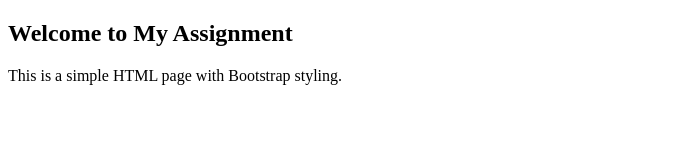
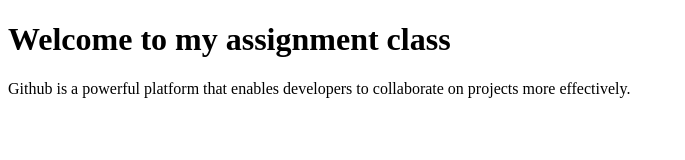
Before and after one commit to kasujjabash/assignment, a plain HTML site: page index.html in a window 1280 px wide. Shown: the whole page, without its empty margins (0-685 px from the left). Drawn offline with Linux system fonts and the light colour scheme.

Commit message:
add Mukula page

```diff
--- /dev/null
+++ b/#styles.css
@@ -0,0 +1,7 @@
+hi{
+    color: blue;
+    text-decoration: underline;
+}
+body{
+    text-align: center;
+}
--- a/index.html
+++ b/index.html
@@ -1,18 +1,14 @@
 <!DOCTYPE html>
 <html lang="en">
 <head>
-    <meta charset="UTF-8">
-    <meta name="viewport" content="width=device-width, initial-scale=1.0">
-    <title>Assignment</title>
+  <meta charset="UTF-8">
+  <meta name="viewport" content="width=device-width, initial-scale=1.0">
+  <link rel="stylesheet" href="#styles.css">
+  <title>Mukula page</title>
+
 </head>
 <body>
-   <section class="container bg-primary">
-     <div class="row">
-       <div class="col-md-6">
-         <h1 class="text-center">Welcome to My Assignment</h1>
-         <p class="text-center">This is a simple HTML page with Bootstrap styling.</p>
-       </div>
-     </div>
-   </section>
+  <h1>Welcome to my assignment class </h1>
+  <p>Github is a powerful platform that enables developers to collaborate on projects more effectively.</p>
 </body>
 </html>
```
